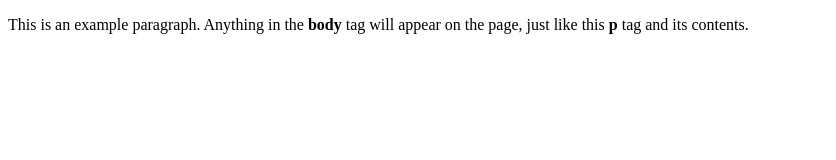
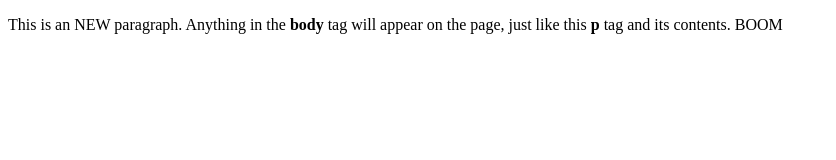
Before and after one commit to sbouguezzi/git-demo, a plain HTML site: page web/index.html in a window 1280 px wide. Shown: the whole page, without its empty margins (0-836 px from the left). Drawn offline with Linux system fonts and the light colour scheme.

Commit message:
changes to html file

```diff
--- a/web/index.html
+++ b/web/index.html
@@ -4,6 +4,6 @@
     <title>This is the title of the webpage!</title>
   </head>
   <body>
-    <p>This is an example paragraph. Anything in the <strong>body</strong> tag will appear on the page, just like this <strong>p</strong> tag and its contents.</p>
+    <p>This is an NEW paragraph. Anything in the <strong>body</strong> tag will appear on the page, just like this <strong>p</strong> tag and its contents. BOOM </p>
   </body>
 </html>
```
